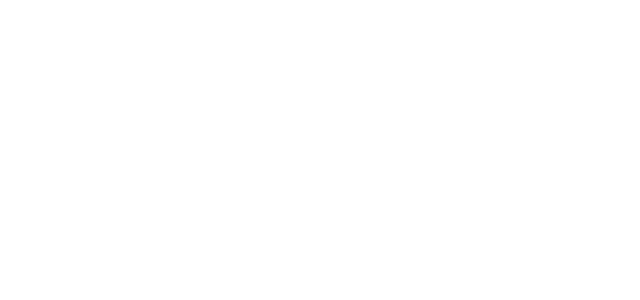
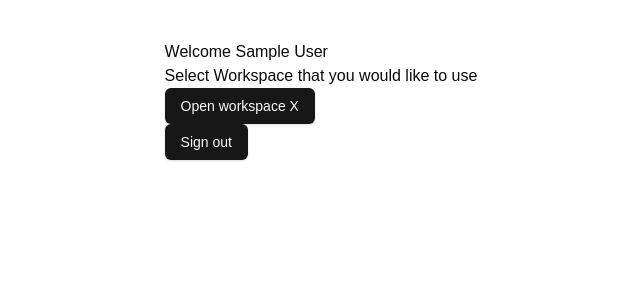
Before and after one commit to henriniinepuu/application-demo, a Next.js app: page / in a window 1280 px wide. Before the commit this address had no page. Shown: the top 300 px of the page, without its empty margins (319-959 px from the left). Built offline with nearby package versions, Linux system fonts and the light colour scheme; no server answers; sample sign-in values are in the browser's storage.

Commit message:
Auth is working

```diff
--- a/src/app/page.tsx
+++ b/src/app/page.tsx
@@ -1,18 +1,44 @@
-"use client"
+import { auth, signOut } from "@/auth";
+import { Button } from "@/components/ui/button";
+import { redirect } from "next/navigation";
 
-import { useRouter } from "next/navigation";
-import { useEffect } from "react";
+export default async function Home() {
 
-export default function Home() {
-  const router = useRouter();
 
-  useEffect(() => {
-    router.push("/auth");
-  }, [router]);
+  const session = await auth();
+  const handleSignOut = async () => {
+    "use server"
+    await signOut();
+    redirect("/auth");
+  }
+
+  const handleOpenWorkspace = async () => {
+    "use server"
+    redirect(`/x`);
+  }
 
   return (
     <div>
 
+
+      {!session ? (
+        redirect("/auth")
+      ) : (
+        <div className="flex flex-col gap-4 justify-center items-center pt-10">
+          <div className="">
+            <h1>Welcome {session.user?.name}</h1>
+            <div>
+                <div>Select Workspace that you would like to use</div>
+                <Button onClick={handleOpenWorkspace}>Open workspace X </Button>
+            </div>
+            <Button onClick={handleSignOut}>Sign out</Button>
+
+          </div>
+        </div>
+
+      )}
+
+
     </div>
   );
 }
--- a/src/components/auth/login-card.tsx
+++ b/src/components/auth/login-card.tsx
@@ -20,8 +20,7 @@
       <form>
         <div className="flex flex-col gap-6">
           <div className="flex flex-col items-center gap-2">
-            <Image src="/logo.svg" alt="DataStorage" width={200} height={100} />
-
+            <Image src="/logo.svg" alt="Logo" width={200} height={100} />
             <h1 className="text-xl font-bold pt-4">Welcome to Logoipsum</h1>
             <div className="text-center text-sm">
               Don&apos;t have an account?{" "}
--- a/src/components/preferences/preferences.tsx
+++ b/src/components/preferences/preferences.tsx
@@ -1,9 +1,11 @@
+"use client"
 import { DialogContent, DialogHeader, DialogTitle, DialogDescription, DialogClose } from "@/components/ui/dialog";
 import { Button } from "@/components/ui/button";
 import { useState } from "react";
 import PrefProfile from "@/components/preferences/prefProfile";
 import PrefLanguage from "@/components/preferences/prefLanguage";
 import PrefAppearance from "@/components/preferences/prefAppearance";
+
 
 export default function Preferences() {
     const [pref, setPref] = useState("profile");
--- a/src/components/sidebar/footer.tsx
+++ b/src/components/sidebar/footer.tsx
@@ -1,26 +1,29 @@
-"use client"
 
+import { redirect } from "next/navigation";
 import { Button } from "@/components/ui/button";
 import { Avatar, AvatarFallback, AvatarImage } from "@/components/ui/avatar";
 import { Dialog,  DialogTrigger } from "@/components/ui/dialog";
 import { Popover, PopoverContent, PopoverTrigger } from "@/components/ui/popover";
 import { Separator } from "@/components/ui/separator";
-import { useRouter } from "next/navigation";
 import { CiSettings } from "react-icons/ci";
 import Preferences from "@/components/preferences/preferences";
 import { signOut } from "@/auth";
 
 export default function Footer() {
-    const router = useRouter();
-    const handleLogout = async () => {
+
+     const handleSignOut = async () => {
+        "use server"
         await signOut();
-        router.push("/auth");
+        redirect("/auth");
     }
+
+
     return (
         <div className="flex flex-col mt-auto p-4 gap-2">
             <Separator className="w-full"/>
-            <div className="flex flex-row gap-1 bg-gray-300 hover:bg-gray-400 transition p-2 rounded-md items-center hover:cursor-pointer" onClick={() => router.push("/settings")}><CiSettings />Settings</div>
+            <div className="flex flex-row gap-1 bg-gray-300 hover:bg-gray-400 transition p-2 rounded-md items-center hover:cursor-pointer" ><CiSettings />Settings</div>
             <div>
+
                 <Popover>
                     <PopoverTrigger className="flex flex-row gap-1 bg-gray-300 hover:bg-gray-400 transition p-2 rounded-md items-center hover:cursor-pointer w-full">
                     <div className="flex flex-row gap-1 items-center">
@@ -46,7 +49,7 @@
                                 </DialogTrigger>
                                 <Preferences />
                             </Dialog>
-                            <div><Button size="sm" variant="destructive" className="w-full text-md" onClick={handleLogout}>Logout</Button></div>
+                            <div><Button size="sm" variant="destructive" className="w-full text-md" onClick={handleSignOut}>Logout</Button></div>
                         </div>
 
                     </PopoverContent>
```
Also changed, not shown: 1 other file (tests, documents, lock files or other folders).
